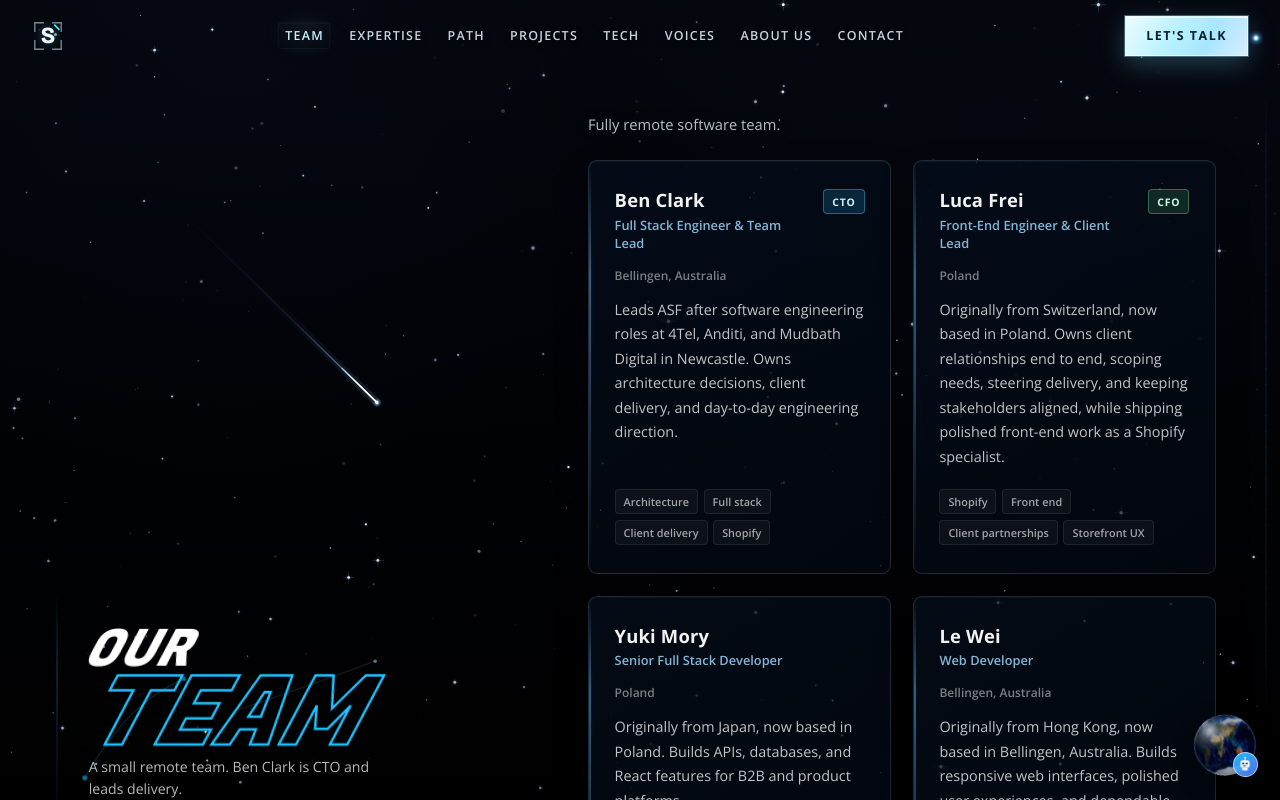
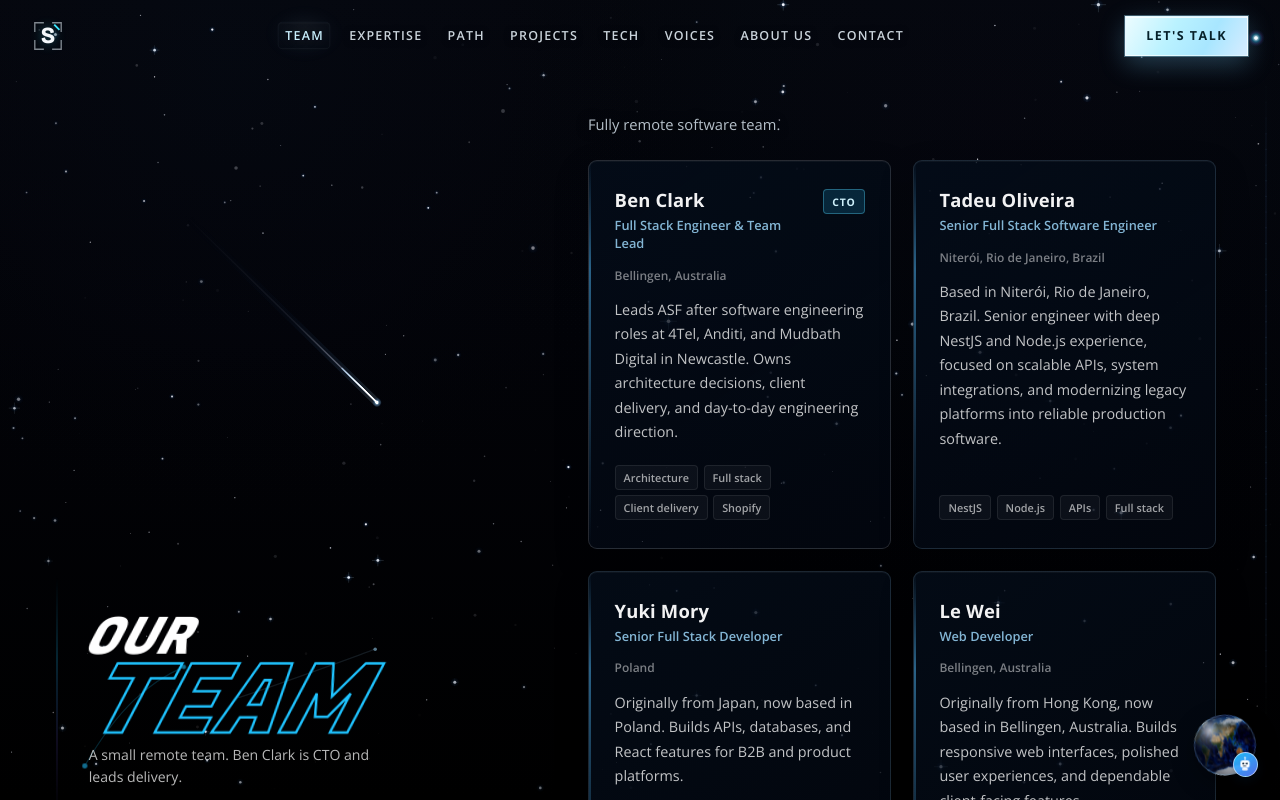
Before and after one commit to clarkk1026/ASF-portfolio, a React (Vite) app: page /team in a window 1280 px wide. Shown: the top 800 px of the page. Built offline with nearby package versions, Linux system fonts and the light colour scheme.

Commit message:
Update team member details: Replace Luca Frei with Tadeu Oliveira in portfolio data, including role, location, and summary. Adjust AI bot responses to reflect the new team member and ensure consistency in team references.

```diff
--- a/src/data/portfolio.ts
+++ b/src/data/portfolio.ts
@@ -131,15 +131,13 @@ export const teamMembers: TeamMember[] = [
 		focus: ['Architecture', 'Full stack', 'Client delivery', 'Shopify'],
 	},
 	{
-		id: 'luca-frei',
-		name: 'Luca Frei',
-		role: 'Front-End Engineer & Client Lead',
-		location: 'Poland',
-		badge: 'CFO',
-		badgeTone: 'client',
+		id: 'tadeu-oliveira',
+		name: 'Tadeu Oliveira',
+		role: 'Senior Full Stack Software Engineer',
+		location: 'Niterói, Rio de Janeiro, Brazil',
 		summary:
-			'Originally from Switzerland, now based in Poland. Owns client relationships end to end, scoping needs, steering delivery, and keeping stakeholders aligned, while shipping polished front-end work as a Shopify specialist.',
-		focus: ['Shopify', 'Front end', 'Client partnerships', 'Storefront UX'],
+			'Based in Niterói, Rio de Janeiro, Brazil. Senior engineer with deep NestJS and Node.js experience, focused on scalable APIs, system integrations, and modernizing legacy platforms into reliable production software.',
+		focus: ['NestJS', 'Node.js', 'APIs', 'Full stack'],
 	},
 	{
 		id: 'yuki-mory',
@@ -165,7 +163,7 @@ export const teamMembers: TeamMember[] = [
 		role: 'AI and Big Data Engineer',
 		location: 'Poland',
 		summary:
-			'Originally from Poland and based there. AI and Big Data Engineer with hands-on experience across web development, AI-enabled tools, data systems, and software delivery.',
+			'Originally from Japan, now based in Poland. AI and Big Data Engineer with hands-on experience across web development, AI-enabled tools, data systems, and software delivery.',
 		focus: ['AI', 'Big Data', 'Web development', 'Data systems'],
 	},
 	{
@@ -491,7 +489,7 @@ export const about = {
 	},
 	intro: [
 		'ASF started when Ben Clark began taking on client work with a small group of developers he trusted, building on years of software engineering in Newcastle, Australia, from 4Tel and Anditi through Mudbath Digital. As CTO, he stays close to architecture, delivery, and clients while the team remains fully remote and tightly staffed.',
-		'We take on a limited number of projects at a time. Ben still writes code, reviews architecture, and talks to clients directly. The rest of the team owns their areas: Luca on front-end, Shopify, and client partnerships, Yuki on full stack features, Le Wei on web development, Amanda on AI and big data systems, and Alex on full stack development.',
+		'We take on a limited number of projects at a time. Ben still writes code, reviews architecture, and talks to clients directly. The rest of the team owns their areas: Tadeu on NestJS and full stack APIs, Yuki on full stack features, Le Wei on web development, Amanda on AI and big data systems, and Alex on full stack development.',
 	],
 };
 
@@ -574,7 +572,7 @@ export const experience = {
 					bullets: [
 						'Ben Clark leads ASF as CTO, delivering client software with a small, trusted team.',
 						'Core focus: full stack web apps, Shopify commerce, Python backends, and ML integrations.',
-						'Current team: Ben, Luca Frei, Yuki Mory, Le Wei, Amanda, and Alex Dean.',
+						'Current team: Ben, Tadeu Oliveira, Yuki Mory, Le Wei, Amanda, and Alex Dean.',
 					],
 				},
 				{
--- a/src/lib/ai-bot-responses.ts
+++ b/src/lib/ai-bot-responses.ts
@@ -262,15 +262,15 @@ const BEN_RELATED_TERMS = [
 ];
 
 const isTeamMemberQuestion = (q: string, tokens: string[]) => {
-	if (matches(q, [/yuki|mory|luca|frei|amanda|le wei|alex dean|alex/])) return true;
-	if (hasWord(tokens, ['yuki', 'mory', 'luca', 'frei', 'amanda', 'wei', 'alex', 'dean'])) {
+	if (matches(q, [/yuki|mory|tadeu|oliveira|amanda|le wei|alex dean|alex/])) return true;
+	if (hasWord(tokens, ['yuki', 'mory', 'tadeu', 'oliveira', 'amanda', 'wei', 'alex', 'dean'])) {
 		return true;
 	}
 	if (
 		matches(q, [
-			/who (is|are) (yuki|luca|amanda|le wei|alex)/,
-			/tell me about (yuki|luca|amanda|le wei|alex|the team)/,
-			/about (yuki|luca|amanda|le wei|alex)/,
+			/who (is|are) (yuki|tadeu|amanda|le wei|alex)/,
+			/tell me about (yuki|tadeu|amanda|le wei|alex|the team)/,
+			/about (yuki|tadeu|amanda|le wei|alex)/,
 		])
 	) {
 		return true;
@@ -289,7 +289,7 @@ const isTeamMemberQuestion = (q: string, tokens: string[]) => {
 
 const teamMemberDeflect = (ctx: BotContext): BotReply => ({
 	text: pick([
-		`Good question. The **Team** section has short profiles for Yuki, Luca, Le Wei, Amanda, and Alex.\n\nI'm here for **Ben Clark** specifically. Ask about his experience, technical background, or contact details.\n\n[[mood:calm]]`,
+		`Good question. The **Team** section has short profiles for Yuki, Tadeu, Le Wei, Amanda, and Alex.\n\nI'm here for **Ben Clark** specifically. Ask about his experience, technical background, or contact details.\n\n[[mood:calm]]`,
 		`Team bios are on the site under **Our Team**. I focus on Ben since he leads ASF and handles client enquiries.\n\n[[mood:warm]]`,
 		`ASF has six people working remotely. I don't go deep on other members here, but the Team section does. Happy to talk about Ben's work.\n\n[[mood:thoughtful]]`,
 	]),
```
